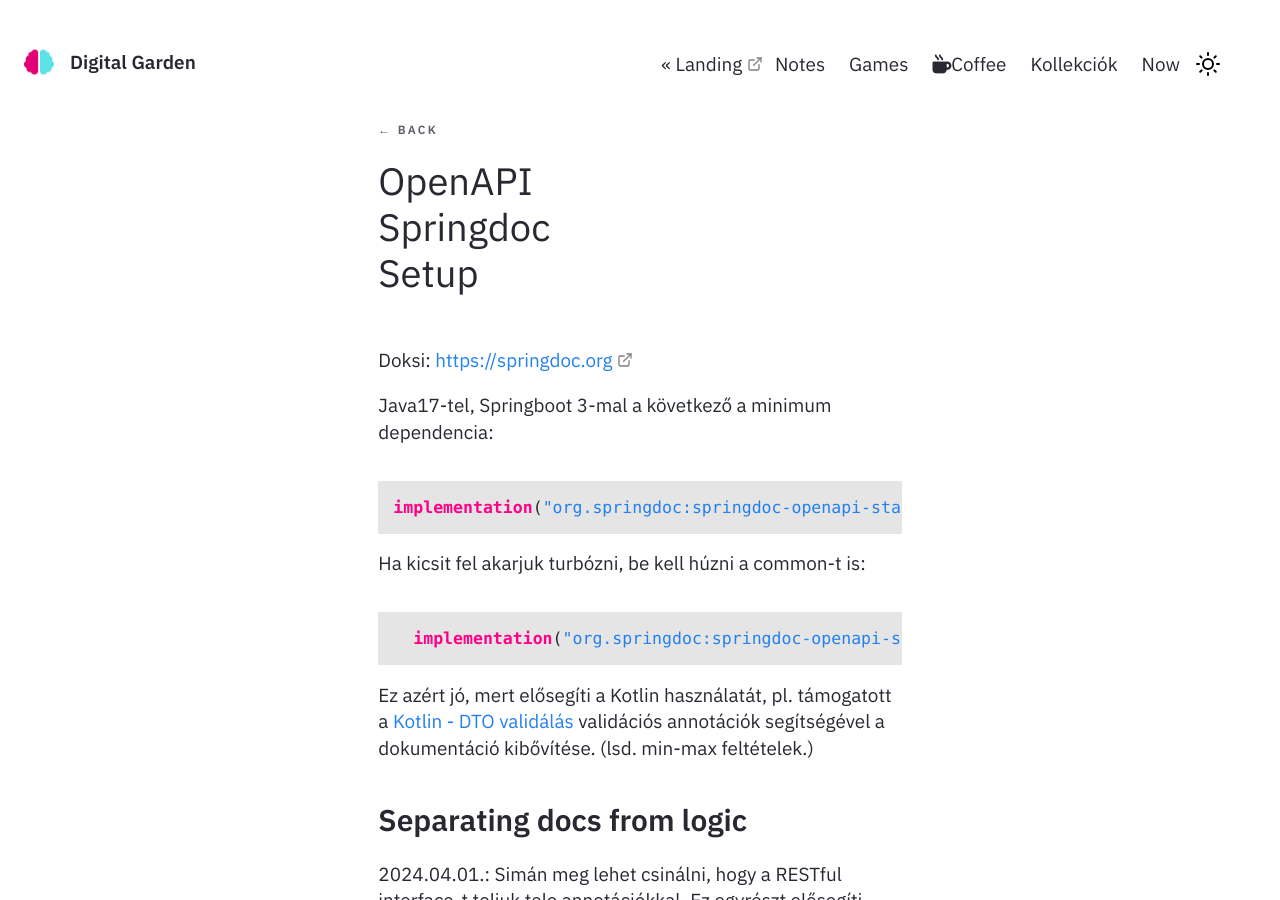
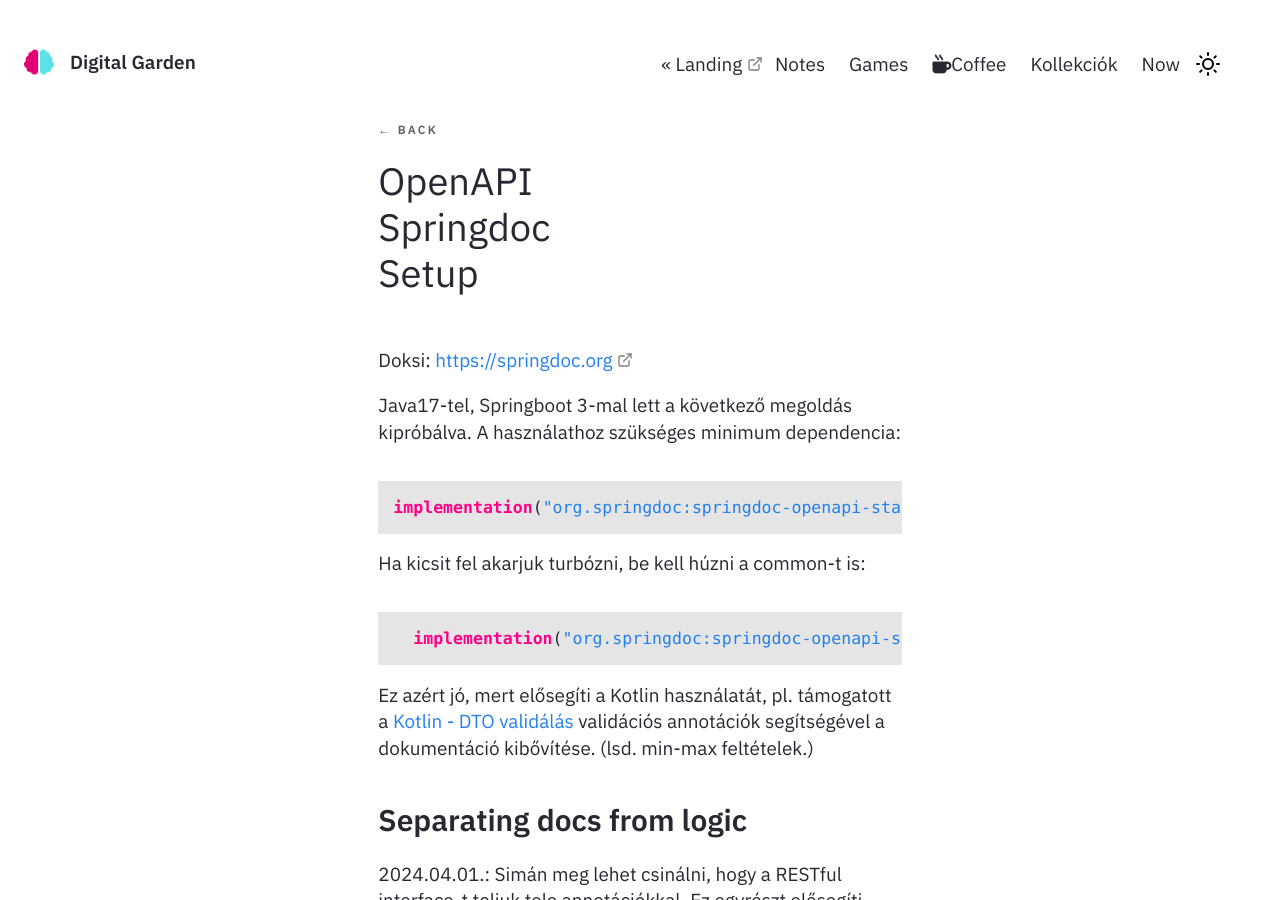
Before and after one commit to tothlp/garden, a Jekyll site: the page built from _notes/Public/openapi-springdoc-setup.md, in a window 1280 px wide and 900 px high. Built offline with Jekyll 4.4.1, drawn with Linux system fonts in a browser that asks for light colours; nearby versions of some CDN libraries.

````diff
--- a/_notes/Public/openapi-springdoc-setup.md
+++ b/_notes/Public/openapi-springdoc-setup.md
@@ -6,7 +6,9 @@ date: 28-03-2024
 
 Doksi: [https://springdoc.org](https://springdoc.org)
 
-Java17-tel, Springboot 3-mal a következő a minimum dependencia:
+Java17-tel, Springboot 3-mal lett a következő megoldás kipróbálva. A használathoz szükséges minimum dependencia:
+
+
 ```kotlin
 implementation("org.springdoc:springdoc-openapi-starter-webmvc-ui:2.1.0")
 ```
````
Also changed, not shown: _notes/Public/git-futtathato-sh.md (+2 -1 lines), pages/changelog.md (deleted, +0 -10 lines), CHANGELOG.md.
